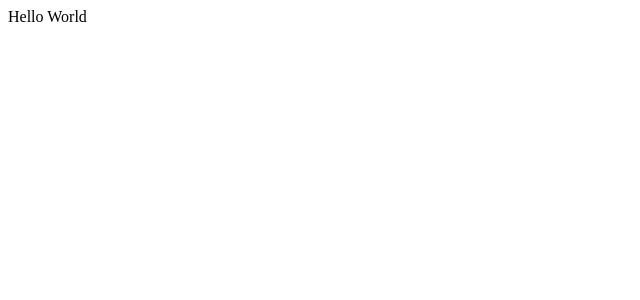
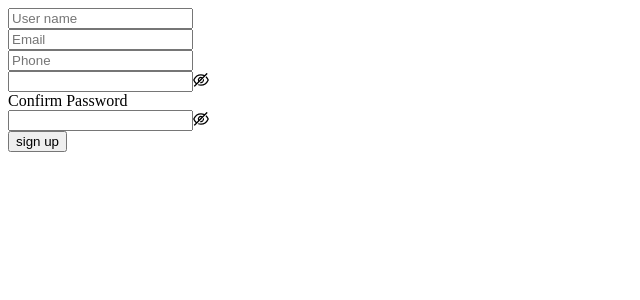
Before and after one commit to GSG-G11/Indonate, a React (Create React App) app in the folder client/: page / in a window 1280 px wide. Shown: the top 300 px of the page, without its empty margins (0-640 px from the left). Built offline with nearby package versions, Linux system fonts and the light colour scheme.

Commit message:
create form Sgin up and its Items

```diff
--- a/client/package.json
+++ b/client/package.json
@@ -3,9 +3,9 @@
   "version": "0.1.0",
   "private": true,
   "proxy": "http://localhost:5001",
-
   "dependencies": {
     "@reduxjs/toolkit": "^1.8.1",
+    "antd": "^4.19.5",
     "env2": "^2.2.2",
     "react": "^18.0.0",
     "react-dom": "^18.0.0",
@@ -18,7 +18,7 @@
     "test": "react-scripts test",
     "eject": "react-scripts eject",
     "lint": "eslint --ext .js,.jsx src/**",
-    "lint-fix":"eslint --ext .js,.jsx src/** --fix"
+    "lint-fix": "eslint --ext .js,.jsx src/** --fix"
   },
   "eslintConfig": {
     "extends": "react-app"
@@ -43,5 +43,4 @@
     "eslint-plugin-react": "^7.29.4",
     "eslint-plugin-react-hooks": "^4.4.0"
   }
-
 }
--- a/client/src/App.js
+++ b/client/src/App.js
@@ -1,7 +1,12 @@
 import React from 'react';
+import SignUp from './Component/SignUp';
 
 function App() {
-  return <div className="App">Hello World</div>;
+  return (
+    <div className="App">
+      <SignUp />
+    </div>
+  );
 }
 
 export default App;
--- /dev/null
+++ b/client/src/Component/SignUp.jsx
@@ -0,0 +1,85 @@
+import React, { useState } from 'react';
+import {
+  Form, Button, Input,
+} from 'antd';
+
+function SignUp() {
+  const [username, setUsername] = useState('');
+  const [email, setEmail] = useState('');
+  const [phone, setPhone] = useState();
+  const [password, SetPassword] = useState('');
+  return (
+    <div>
+      <Form name="login" onFinish={SignUp}>
+        <Form.Item rules={[{
+          required: true,
+          message: 'Please input your username!',
+        }]}
+        >
+          <Input value={username} placeholder="User name" onChange={(e) => setUsername(e.target.value)} />
+        </Form.Item>
+        <Form.Item rules={[
+          {
+            type: 'email',
+            message: 'The input is not valid E-mail!',
+          },
+          {
+            required: true,
+            message: 'Please input your E-mail!',
+          },
+        ]}
+        >
+          <Input value={email} placeholder="Email" onChange={(e) => setEmail(e.target.value)} />
+        </Form.Item>
+
+        <Form.Item rules={[{
+          required: true,
+          message: 'Please input your phone number!',
+        }]}
+        >
+          <Input value={phone} placeholder="Phone" onChange={(e) => setPhone(e.target.value)} />
+        </Form.Item>
+
+        <Form.Item
+          name="password"
+          rules={[
+            {
+              required: true,
+              message: 'Please input your password!',
+            },
+          ]}
+        >
+          <Input.Password value={password} onChange={(e) => SetPassword(e.target.value)} />
+        </Form.Item>
+        <Form.Item
+          name="confirm"
+          label="Confirm Password"
+          dependencies={['password']}
+          rules={[
+            {
+              required: true,
+              message: 'Please confirm your password!',
+            },
+            ({ getFieldValue }) => ({
+              validator(_, value) {
+                if (!value || getFieldValue('password') === value) {
+                  return Promise.resolve();
+                }
+
+                return Promise.reject(new Error('The two passwords that you entered do not match!'));
+              },
+            }),
+          ]}
+        >
+          <Input.Password />
+        </Form.Item>
+        <Button htmlType="submit">
+          sign up
+        </Button>
+      </Form>
+
+    </div>
+  );
+}
+
+export default SignUp;
```
Also changed, not shown: 1 other file (tests, documents, lock files or other folders).
